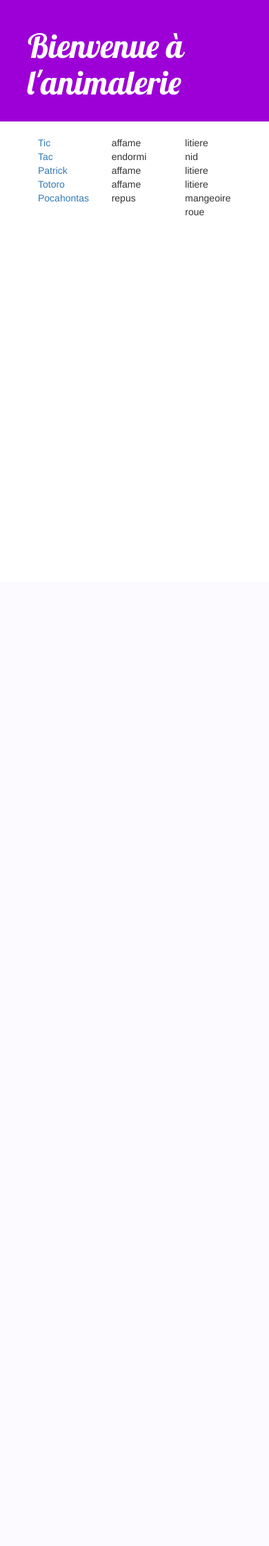
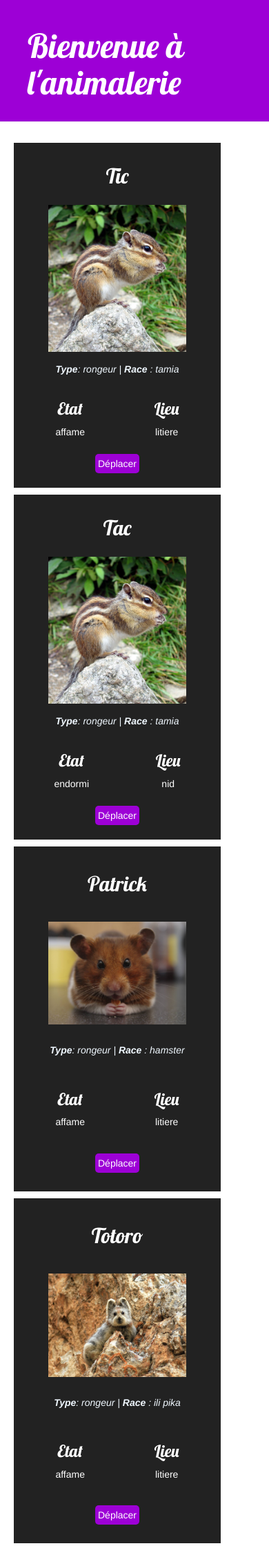
Before and after one commit to CodingWand/my-first-blog, a Django app: page / in a window 390 px wide. Shown: the top 2241 px of the page at 69% size. Before the commit the page ends 313 px from the top, so only its background shows below. Run offline with Django 3.2, Linux system fonts and the light colour scheme; data comes from the database, SQL or seed files in the repository; both versions use the stored data as it was after the commit; some libraries are stand-ins or nearby versions.

Commit message:
Ajout du style de animal_list

```diff
--- a/animalerie/static/css/animalerie.css
+++ b/animalerie/static/css/animalerie.css
@@ -1,4 +1,53 @@
-.animal-grid-wrapper {
-    display: grid;
-    grid-template-columns: 1fr 1fr 1fr;
+.animal-wrapper {
+    display: flex;
 }
+
+.animal-card {
+    display: flex;
+    margin: 10px 20px;
+    padding: 5px 10px;
+    flex-direction: column;
+    align-items: center;
+    justify-content: space-around;
+    width: 300px;
+    height: 500px;
+    background-color: #222;
+    color: white;
+}
+
+.animal-card-infos {
+    font-style: italic;
+    color: aliceblue;
+}
+
+.animal-card-situation {
+    display: flex;
+    flex-direction: row;
+    width: 100%;
+    justify-content: space-around;
+}
+
+.animal-card-image {
+    width: 200px;
+}
+
+.animal-card-cell {
+    display: flex;
+    flex-direction: column;
+    justify-content: center;
+    text-align: center;
+}
+
+.animal-card-btn {
+    color: white;
+    background-color: #9d00d6;
+    border: none;
+    border-radius: 5px;
+    padding: 4;
+    margin: 8;
+}
+
+.animal-card-btn  a{
+    color: white;
+    text-decoration: none;
+}
--- a/animalerie/templates/animalerie/animal_list.html
+++ b/animalerie/templates/animalerie/animal_list.html
@@ -3,11 +3,24 @@
 {% load static %}
 
 {% block content %}
-    <div class="animal-grid-wrapper">
+    <div class="row">
     {% for animal in animals %}
-        <div><a href="animal/{{ animal.id_animal }}">{{ animal.id_animal }}</a></div>
-        <div>{{ animal.etat }}</div>
-        <div>{{ animal.lieu.id_equip }}</div>
+    <div class="animal-card col-md-4 col-sm-6">
+        <h2>{{ animal.id_animal }}</h2>
+        <img src="{{ animal.photo }}" class="animal-card-image"/>
+        <div class="animal-card-infos"><b>Type</b>: {{ animal.type }} | <b>Race</b> : {{ animal.race }}</div>
+        <div class="animal-card-situation">
+            <div class="animal-card-cell">
+                <h3>Etat</h3>
+                {{ animal.etat }}
+            </div>
+            <div class="animal-card-cell">
+                <h3>Lieu</h3>
+                {{ animal.lieu.id_equip }}
+            </div>
+        </div>
+        <button class="animal-card-btn"><a href="/animal/{{ animal.id_animal }}">Déplacer</a></button>
+    </div>
     {% endfor %}
     </div>
 {% endblock %}
--- a/animalerie/templates/animalerie/base.html
+++ b/animalerie/templates/animalerie/base.html
@@ -12,13 +12,9 @@
         <div class="page-header">
             <h1><a href="/">Bienvenue à l'animalerie</a></h1>
         </div>
-        <div class="content container">
-            <div class="row">
-                <div class="col-md-12">
-                {% block content %}
-                {% endblock %}
-                </div>
-            </div>
+        <div class="container">
+            {% block content %}
+            {% endblock %}
         </div>
     </body>
 </html>
```
Also changed, not shown: animalerie/static/assets/animal/Ili-Pika.jpg (added), animalerie/static/assets/animal/hamster.jpg (added), animalerie/static/assets/animal/opossum.jpg (added), animalerie/static/assets/animal/tamia.jpg (added), animalerie/static/assets/equipement/litter.jpg (added), animalerie/static/assets/equipement/mangeoire.jpg (added), animalerie/static/assets/equipement/nid.jpeg (added), animalerie/static/assets/equipement/roue.jpg (added), db.sqlite3.
